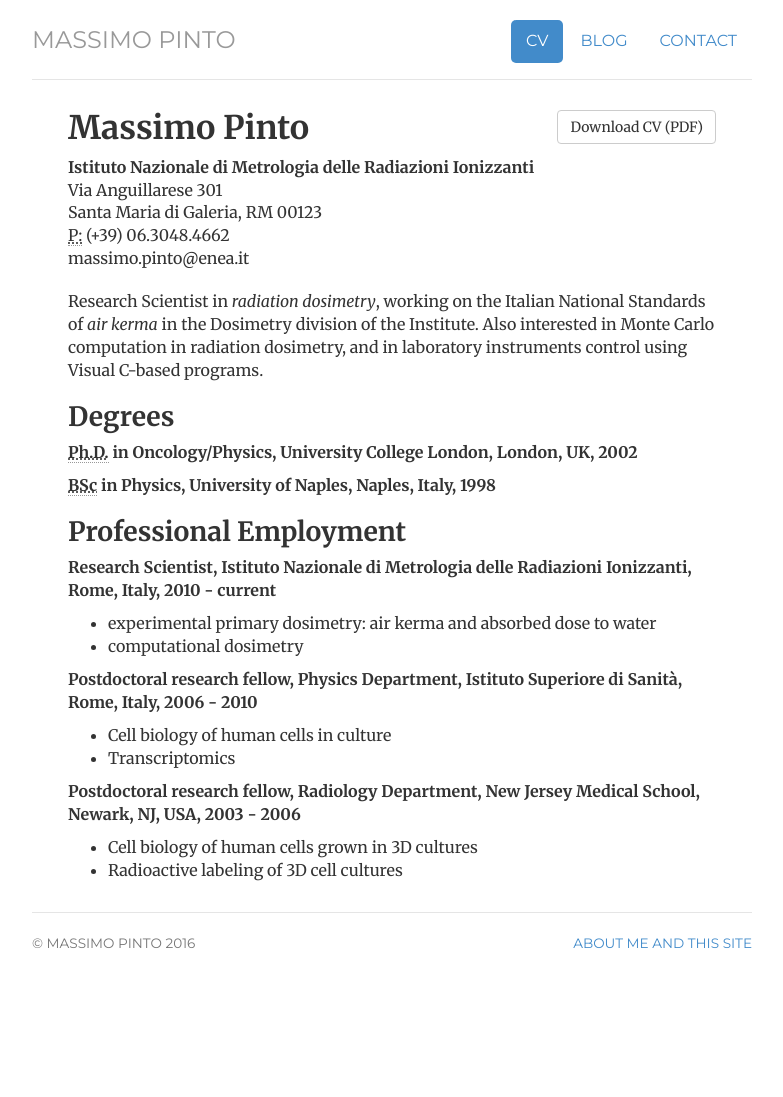
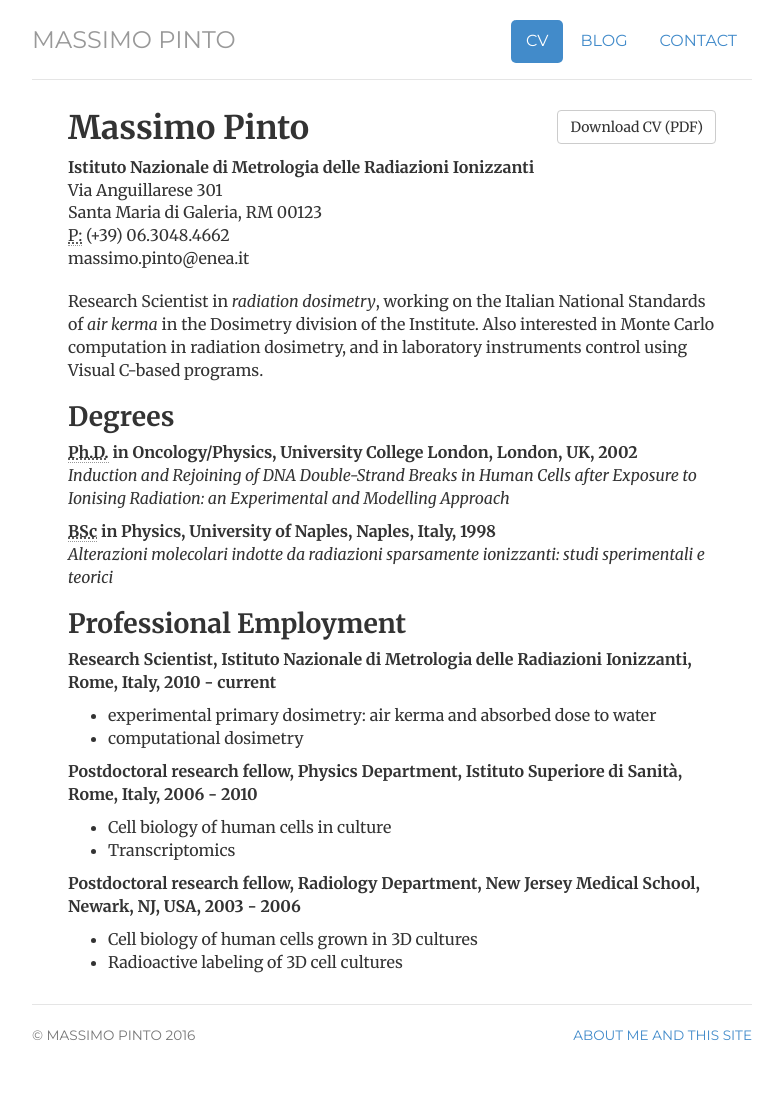
Before and after one commit to massimopinto/massimopinto.github.io, a Jekyll site: the page built from cv/index.html, in a window 1280 px wide. Shown: the whole page, without its empty margins (248-1031 px from the left). Built offline with Jekyll 4.4.1, drawn with Linux system fonts in a browser that asks for light colours; nearby versions of some CDN libraries; library files that are not in the unit come from our copies; before the commit the page ends 1005 px from its top, so only the background shows below that.

```diff
--- a/cv/index.html
+++ b/cv/index.html
@@ -27,10 +27,13 @@ description: Current CV for Massimo Pinto, a Research Scientist living in Rome,
 				<p> Research Scientist in <em>radiation dosimetry</em>, working on the Italian National Standards of <em>air kerma</em> in the Dosimetry division of the Institute. Also interested in Monte Carlo computation in radiation dosimetry, and in laboratory instruments control using Visual C-based programs.</p>
 
 				<h2>Degrees</h2>
-				<p><strong><abbr title="Philosophiae Doctor">Ph.D.</abbr> in Oncology/Physics, University College London, London, UK, 2002</strong></p>
+				<p><strong><abbr title="Philosophiae Doctor">Ph.D.</abbr> in Oncology/Physics, University College London, London, UK, 2002</strong><br>
+				<em>Induction and Rejoining of DNA Double-Strand Breaks in Human Cells after Exposure to Ionising Radiation: an Experimental and Modelling Approach</em></p>
 				<!-- <a href="/MassimoPintoPhD2002-singlepage.pdf" class="btn btn-default pull-right" title="Download Ph.D. thesis">Download Thesis (PDF)</a> -->
 				<!--<a href="/files/" title="Induction and Rejoining of DNA Double-Strand Breaks in Human Cells after Exposure to Ionising Radiation: an Experimental and Modelling Approach> </a> -->
-				<p><strong><abbr title="Batchelor of Science">BSc</abbr> in Physics, University of Naples, Naples, Italy, 1998</strong></p>
+				<p><strong><abbr title="Batchelor of Science">BSc</abbr> in Physics, University of Naples, Naples, Italy, 1998</strong><br>
+				<em>Alterazioni molecolari indotte da radiazioni sparsamente ionizzanti: studi sperimentali e teorici</em>
+				</p>
 
 				<h2>Professional Employment</h2>
 				<p><strong>Research Scientist, Istituto Nazionale di Metrologia delle Radiazioni Ionizzanti, Rome, Italy, 2010 - current</strong></p>
```
